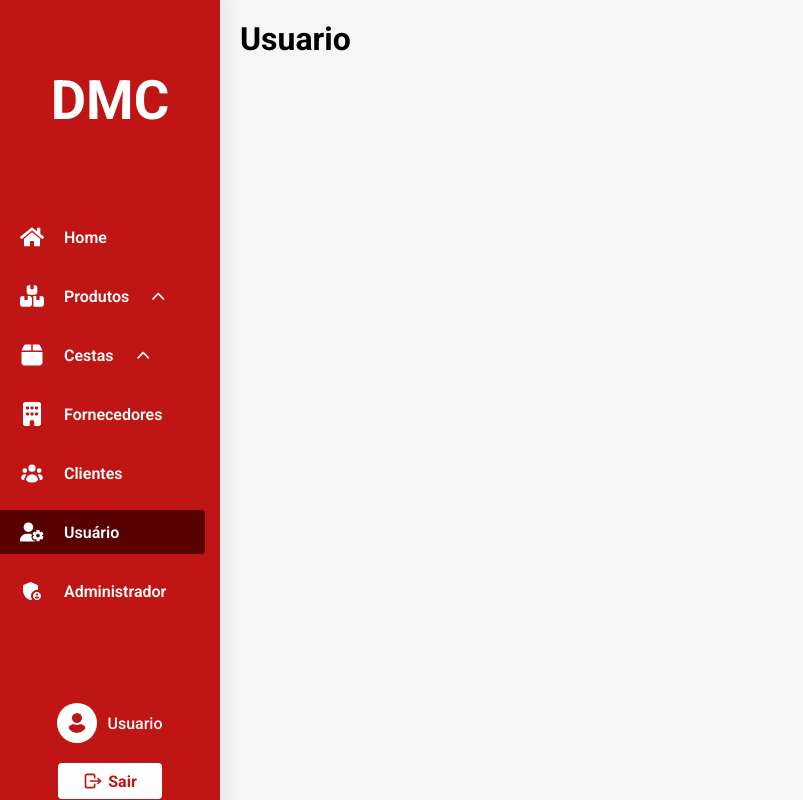
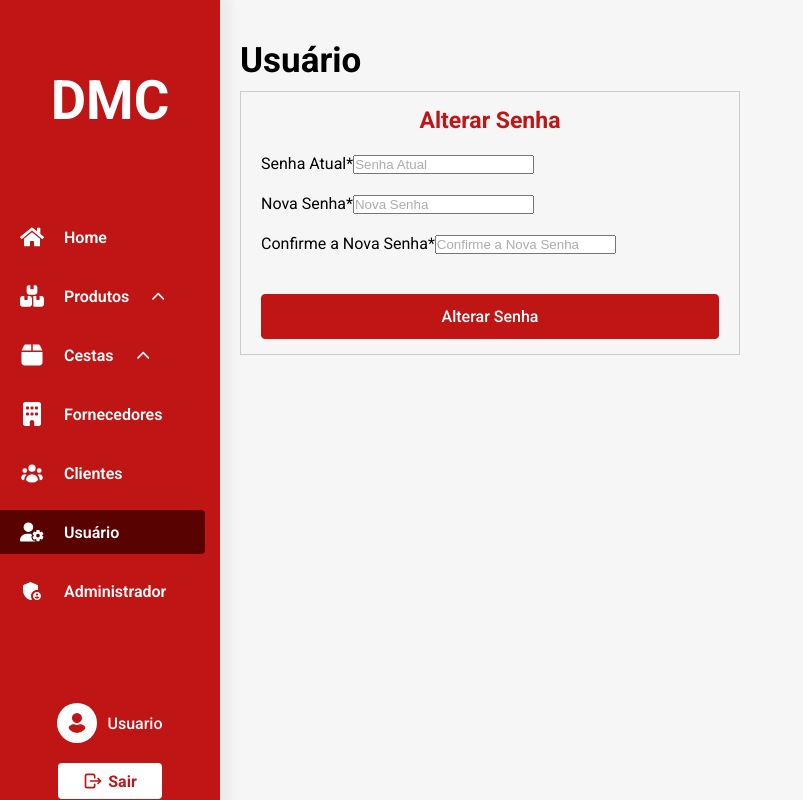
Before and after one commit to MatheusFelipe-UNI/PI-III-CestasBasicas, a React (Vite) app in the folder client/: page /usuario in a window 1280 px wide. Shown: the whole page, without its empty margins (0-803 px from the left). Built offline with nearby package versions, Linux system fonts and the light colour scheme.

Commit message:
feat(client/Usuario): adiciona tela de Usuário para alteração de senha

```diff
--- /dev/null
+++ b/client/src/Components/Forms/Usuarios/FormUserPasswordChange/FormUserPasswordChange.jsx
@@ -0,0 +1,112 @@
+import { useForm } from "react-hook-form";
+import { useAlert } from "../../../../Context/AlertContext";
+import styles from "./FormUserPasswordChange.module.css";
+
+export function FormUserPasswordChange() {
+  const {
+      register,
+      handleSubmit,
+      watch,
+      reset,
+      formState: { errors },
+   } = useForm({
+      defaultValues: {
+         currPassword: "",
+         newPassword: "",
+         confirmNewPassword: "",
+      },
+   });
+
+   const { showSuccessAlert, showErrorAlert } = useAlert();
+
+   const registerCurrPass = register("currPassword", {
+      required: "Campo Obrigatório",
+   });
+
+   const registerNewPass = register("newPassword", {
+      required: "Campo Obrigatório",
+   });
+   const watchNewpass = watch("newPassword");
+   const registerConfirmNewPass = register("confirmNewPassword", {
+      required: "Campo Obrigatório",
+      validate: (value) => value === watchNewpass || "As senhas não são iguais!"
+   });
+
+
+   // LOGICA PENDENTE
+   const handleChangePassword = async ({ currPassword, newPassword, confirmNewPassword }) => {
+      try {
+         if(newPassword !== confirmNewPassword) {
+            showErrorAlert({
+               title: "Erro ao Atualizar a senha",
+               message: "A senhas não coincidem!"
+            })
+         }
+
+         showSuccessAlert({
+            title: "Senha Alterada com Sucesso!",
+            message: "Efetue novamente o login com a sua nova senha"
+         })
+         reset();
+
+      } catch (error) {
+         console.log(error);
+         if(error?.response?.data) {
+            const { code, errMessage } = error.response.data;
+
+            if(code === "CANNOT_UPDATE_DATA") {
+               showErrorAlert({
+                  title: "Erro ao Atualizar Senha",
+                  message: errMessage
+               })
+
+            } else {
+               showErrorAlert({
+                  title: "Erro",
+                  message: errMessage
+               })
+            }
+         }
+      }
+
+
+   }
+
+   return (
+      <form
+         action=""
+         className={`layoutFormContentSpacing ${styles.formUserChangePassword}`}
+         onSubmit={handleSubmit(handleChangePassword)}
+      >
+         <h3>Alterar Senha</h3>
+         <div>
+            <label htmlFor="currPassword">Senha Atual*</label>
+            <input
+               type="text"
+               id="currPassword"
+               placeholder="Senha Atual"
+               {...registerCurrPass}
+            />
+         </div>
+         <div>
+            <label htmlFor="newPassword">Nova Senha*</label>
+            <input
+               type="text"
+               id="newPassword"
+               placeholder="Nova Senha"
+               {...registerNewPass}
+            />
+         </div>
+         <div>
+            <label htmlFor="confirmNewPass">Confirme a Nova Senha*</label>
+            <input
+               type="text"
+               id="confirmNewPass"
+               placeholder="Confirme a Nova Senha"
+               {...registerConfirmNewPass}
+            />
+         </div>
+         <button className="buttonForm-style1">Alterar Senha</button>
+      </form>
+   );
+}
--- /dev/null
+++ b/client/src/Components/Forms/Usuarios/FormUserPasswordChange/FormUserPasswordChange.module.css
@@ -0,0 +1,31 @@
+.formUserChangePassword {
+   width: 500px;
+   margin: var(--marginContent) 0;
+   padding: 15px 20px;
+   border: 1px solid var(--borderColor);
+}
+
+.formUserChangePassword h3 {
+   font-size: 23px;
+   text-align: center;
+   color: var(--colorPrim);
+}
+
+.formUserChangePassword button {
+   margin-top: 20px;
+   padding: 12px 8px;
+   background-color: var(--colorPrim);
+   color: white;
+   font-family: var(--fontPrim);
+   font-size: 16px;
+   font-weight: 500;
+   cursor: pointer;
+   outline: none;
+   border: 1px solid var(--colorPrim);
+   border-radius: var(--fixBorderRadius);
+   transition: .2s ease;
+}
+
+.formUserChangePassword button:hover {
+   opacity: .7;
+}
--- /dev/null
+++ b/client/src/Components/MainPage/Usuario/UsuarioMain.jsx
@@ -0,0 +1,7 @@
+import { FormUserPasswordChange } from "../../Forms/Usuarios/FormUserPasswordChange/FormUserPasswordChange";
+
+export function UsuarioMain() {
+   return(
+      <FormUserPasswordChange/>
+   )
+}
--- a/client/src/Pages/Usuario/Usuario.jsx
+++ b/client/src/Pages/Usuario/Usuario.jsx
@@ -1,5 +1,10 @@
+import { Outlet } from "react-router";
+import MainLayout from "../../Components/layout/MainLayout";
+
 export function Usuario() {
    return(
-      <h1>Usuario</h1>
+      <MainLayout title={"Usuário"}>
+         <Outlet/>
+      </MainLayout>
    )
 }
--- a/client/src/assets/css/var.css
+++ b/client/src/assets/css/var.css
@@ -12,6 +12,7 @@
    --colorRed: #BF1515;
    --colorYellow: #ffc107;
    --colorGreen: #28a745;
+   --borderColor: #cccccc;
 
    /* Valores fixos */
    --fixWidthNav: 220px;
--- a/client/src/main.jsx
+++ b/client/src/main.jsx
@@ -30,6 +30,7 @@ import { CestasVendasPendentesSub } from './Components/SubPages/CestasVendas/Ces
 import { CestasVendasConcluidasSub } from './Components/SubPages/CestasVendas/CestasVendasConcluidas/CestasVendasConcluidasSub.jsx';
 import { CestasVendasCanceladasSub } from './Components/SubPages/CestasVendas/CestasVendasCanceladas/CestasVendasCanceladasSub.jsx';
 import { AdministradorMain } from './Components/MainPage/Administrador/AdministradorMain.jsx';
+import { UsuarioMain } from './Components/MainPage/Usuario/UsuarioMain.jsx';
 
 
 const router = createBrowserRouter([
@@ -137,7 +138,7 @@ const router = createBrowserRouter([
         children: [
           {
             index: true,
-            element: <h1>Usuario main</h1>
+            element: <UsuarioMain/>
           }
         ]
       },
```
